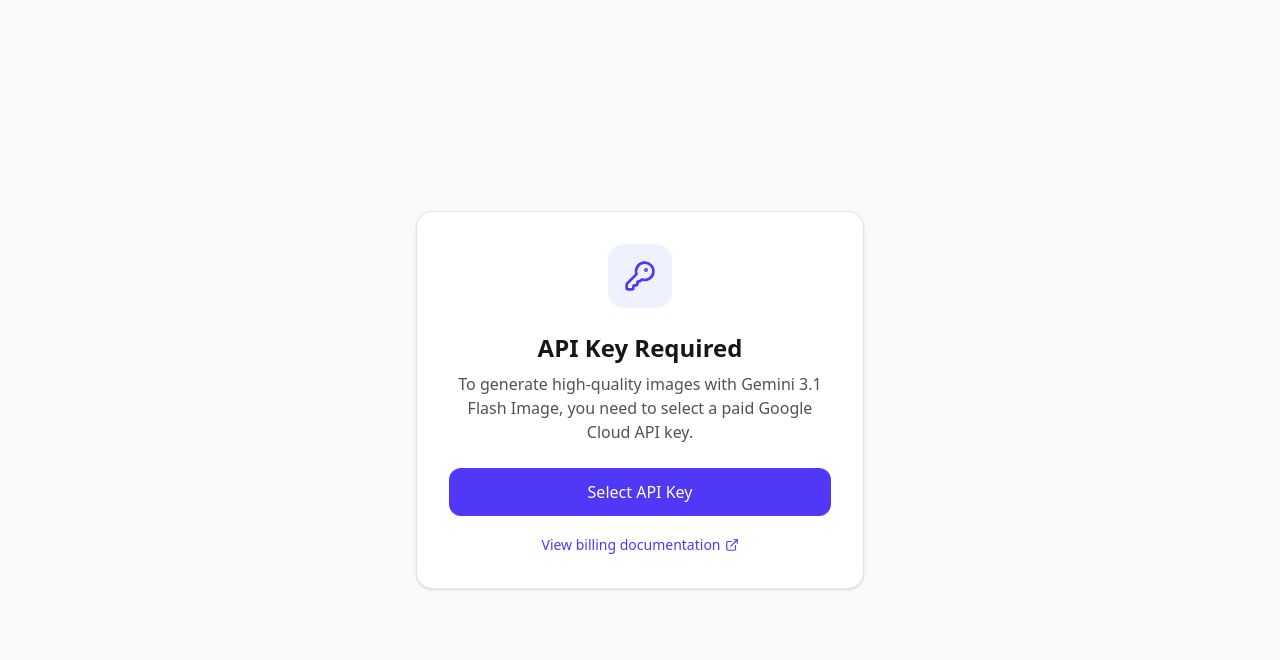
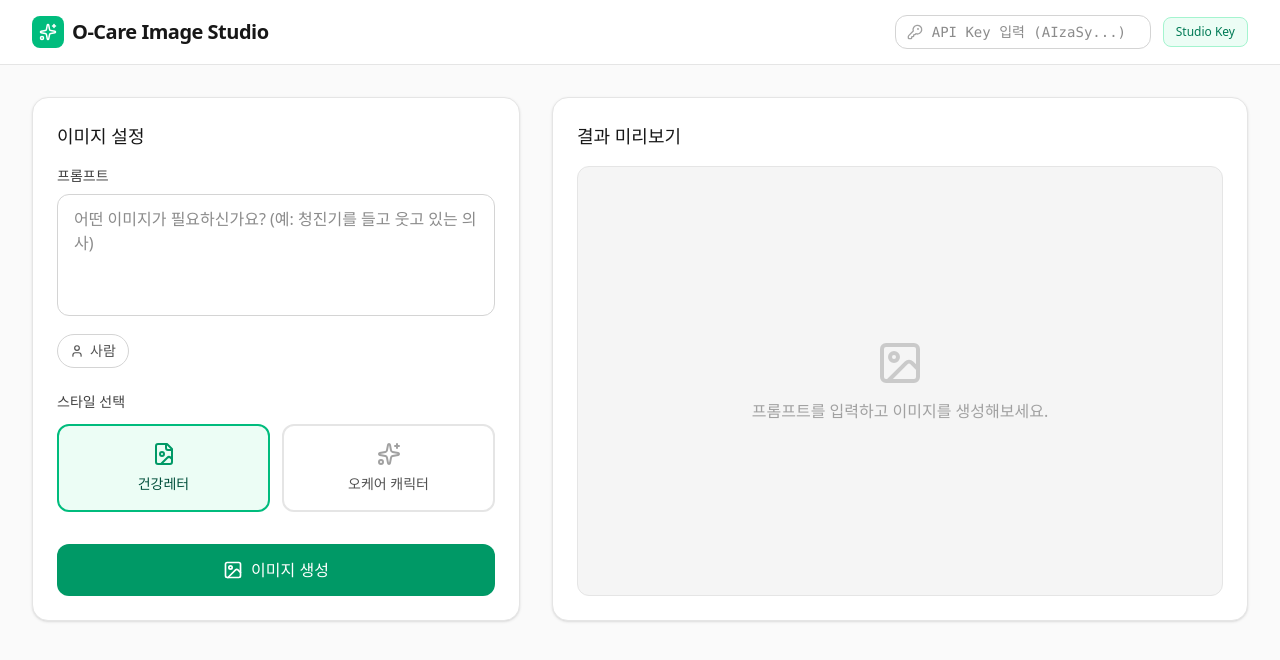
Before and after one commit to southsky37/image, a React (Vite) app: page / in a window 1280 px wide. Shown: the top 660 px of the page. Built offline with nearby package versions, Linux system fonts and the light colour scheme.

Commit message:
fix: replace blocking API key screen with inline header input

```diff
--- a/src/App.tsx
+++ b/src/App.tsx
@@ -3,16 +3,9 @@
  * SPDX-License-Identifier: Apache-2.0
  */
 
-import React, { useState } from 'react';
+import React from 'react';
 import { ImageStudio } from './components/ImageStudio';
-import { ApiKeySelector } from './components/ApiKeySelector';
 
 export default function App() {
-  const [apiKeySelected, setApiKeySelected] = useState(false);
-
-  if (!apiKeySelected) {
-    return <ApiKeySelector onKeySelected={() => setApiKeySelected(true)} />;
-  }
-
   return <ImageStudio />;
 }
--- a/src/components/ImageStudio.tsx
+++ b/src/components/ImageStudio.tsx
@@ -1,6 +1,6 @@
 import React, { useState } from 'react';
 import { GoogleGenAI } from '@google/genai';
-import { Download, Image as ImageIcon, Loader2, Sparkles, AlertCircle, FileImage, FileCode2, User } from 'lucide-react';
+import { Download, Image as ImageIcon, Loader2, Sparkles, AlertCircle, FileImage, FileCode2, User, KeyRound } from 'lucide-react';
 import { convertImageToSVG } from '../utils/imageTracer';
 
 type StyleOption = 'health-letter' | 'ocare-character';
@@ -23,11 +23,17 @@
   const [resultImage, setResultImage] = useState<string | null>(null);
   const [resultSvg, setResultSvg] = useState<string | null>(null);
   const [error, setError] = useState<string | null>(null);
+  const [apiKey, setApiKey] = useState(() => localStorage.getItem('OCARE_GEMINI_API_KEY') || '');
 
   const handleGenerate = async () => {
     if (!prompt.trim()) {
       setError('어떤 이미지가 필요하신가요? 프롬프트를 입력해주세요.');
       return;
+    }
+
+    let finalKey = apiKey.trim();
+    if (!finalKey && process.env.GEMINI_API_KEY) {
+      finalKey = process.env.GEMINI_API_KEY;
     }
 
     setError(null);
@@ -36,7 +42,7 @@
     setResultSvg(null);
 
     try {
-      const ai = new GoogleGenAI({ apiKey: process.env.GEMINI_API_KEY });
+      const ai = new GoogleGenAI({ apiKey: finalKey || 'empty_key' });
 
       // Translate prompt to English
       let translatedPrompt = prompt;
@@ -130,10 +136,44 @@
       <header className="bg-white border-b border-neutral-200 sticky top-0 z-10">
         <div className="max-w-7xl mx-auto px-4 sm:px-6 lg:px-8 h-16 flex items-center justify-between">
           <div className="flex items-center gap-2">
-            <div className="w-8 h-8 bg-emerald-500 rounded-lg flex items-center justify-center text-white">
+            <div className="w-8 h-8 bg-emerald-500 rounded-lg flex items-center justify-center text-white shrink-0">
               <Sparkles size={18} />
             </div>
-            <h1 className="text-xl font-semibold tracking-tight">O-Care Image Studio</h1>
+            <h1 className="text-xl font-semibold tracking-tight hidden sm:block">O-Care Image Studio</h1>
+            <h1 className="text-lg font-semibold tracking-tight sm:hidden">O-Care</h1>
+          </div>
+
+          <div className="flex items-center gap-3">
+            <div className="relative flex items-center">
+              <KeyRound size={16} className="absolute left-3 text-neutral-400" />
+              <input
+                type="password"
+                placeholder="API Key 입력 (AIzaSy...)"
+                value={apiKey}
+                onChange={(e) => {
+                  setApiKey(e.target.value);
+                  localStorage.setItem('OCARE_GEMINI_API_KEY', e.target.value);
+                }}
+                className="w-40 sm:w-64 pl-9 pr-3 py-1.5 text-sm rounded-xl border border-neutral-300 focus:outline-none focus:ring-2 focus:ring-emerald-500 focus:border-transparent font-mono transition-all"
+              />
+            </div>
+            <button
+               onClick={async () => {
+                 try {
+                   if (window.aistudio) {
+                     await window.aistudio.openSelectKey();
+                   } else {
+                     alert("AI Studio 환경이 아닙니다.");
+                   }
+                 } catch (e) {
+                   console.error(e);
+                 }
+               }}
+               className="text-xs bg-emerald-50 hover:bg-emerald-100 text-emerald-700 px-3 py-1.5 rounded-lg border border-emerald-200 font-medium transition-colors hidden sm:block whitespace-nowrap"
+               title="Google AI Studio 연동"
+            >
+               Studio Key
+            </button>
           </div>
         </div>
       </header>
```
